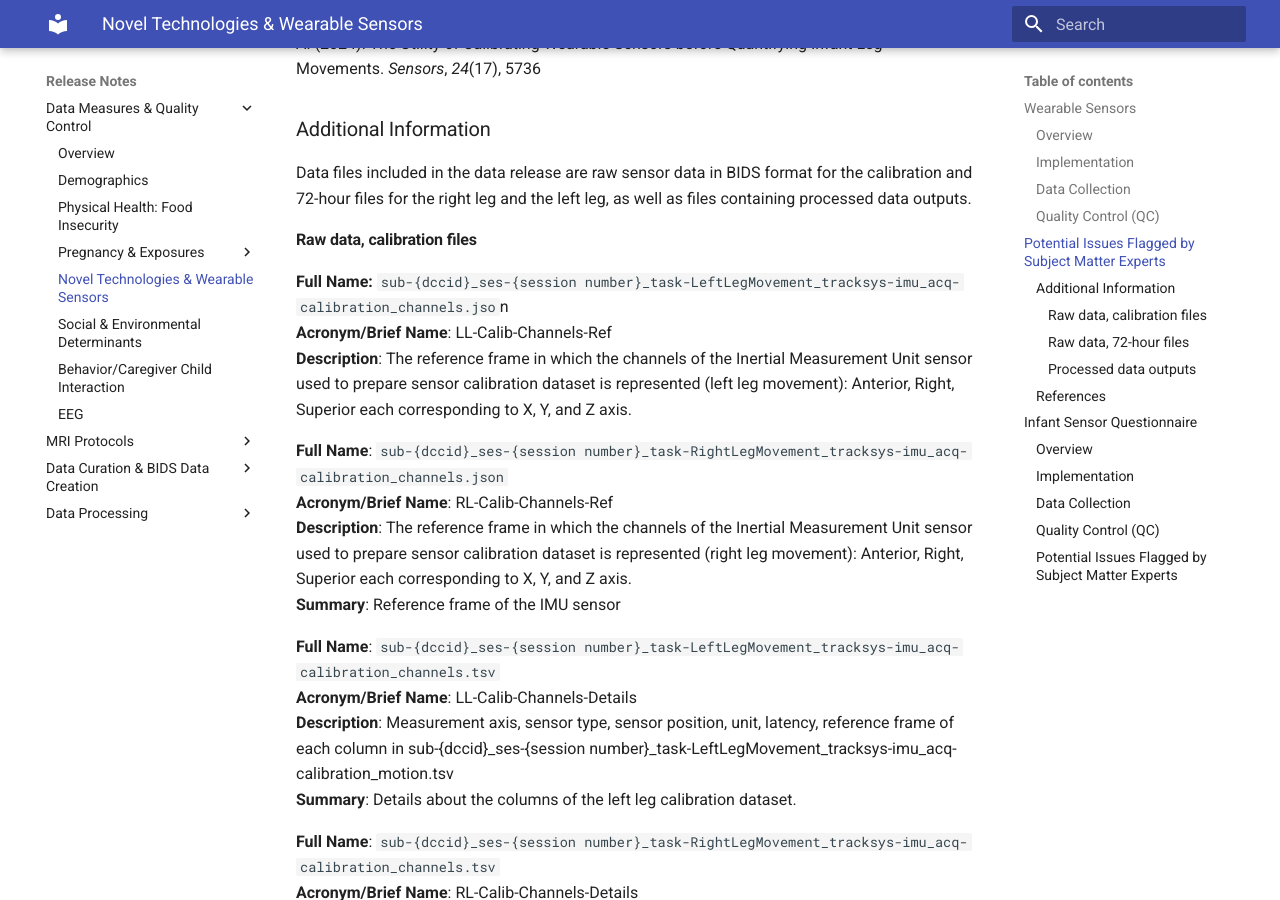
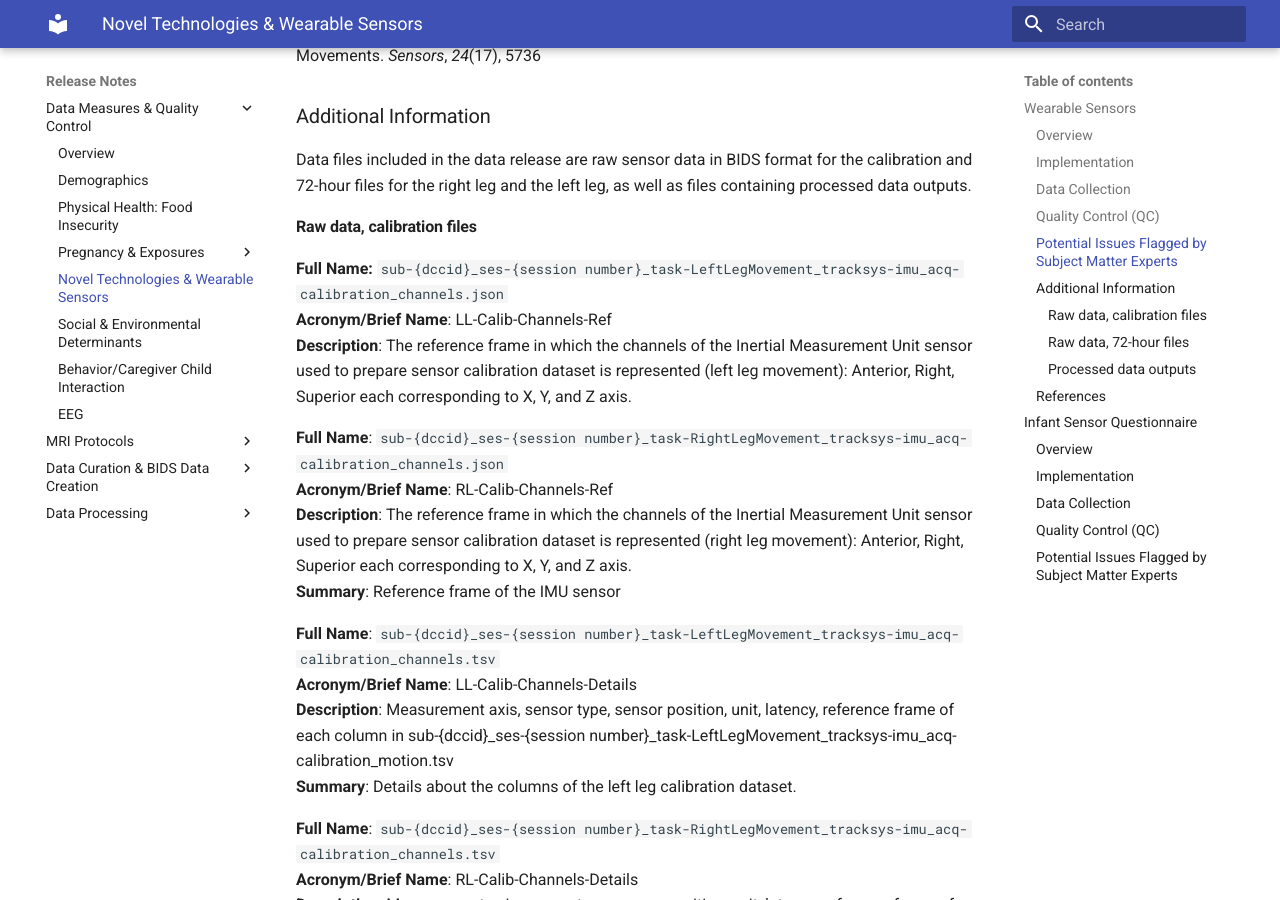
Before and after one commit to mattcieslak/hbcd-docs, an MkDocs documentation site: the page built from docs/measures/sensors.md, in a window 1280 px wide and 900 px high, scrolled down 2284 px. Built offline with MkDocs 1.6.1 and Material for MkDocs 9.7.7, drawn with Linux system fonts in a browser that asks for light colours.

Commit message:
Update sensors.md

```diff
--- a/docs/measures/sensors.md
+++ b/docs/measures/sensors.md
@@ -32,14 +32,14 @@
 **Common Issues Identified**
 Common issues identified during QC processes included inadequate data for each of the 6 axes in calibration files (human error), missing data for calibration files (due to human error or technical difficulties), missing data for 72 hours (due to human error, technical difficulties, or parent/legal guardian declining to participate in this aspect of the study), sensors being removed for prolonged periods during the 72 hours, or incorrect sampling rate used during the 72 hour collection. If possible, errors were corrected (but this was not often possible). All issued occurred rarely overall and the majority of the data were judged to be present and correctly collected.
 
-## Potential Issues Flagged by Subject Matter Experts
+### Potential Issues Flagged by Subject Matter Experts
 No issues were found. Users are reminded that accelerometer sensor timestamps drift over time, so even though the right and left leg sensors started recording at the same time and recorded for the same duration of time at the same sampling rate, one cannot assume that the time specified matches exactly between the 2 sensors. By our estimates, Axivity AX6 sensors recording at 25 samples/sec diverge from one another by a couple of seconds by the end of 72 hours, and the magnitude of this error increases over time. Further, offsets were different between different sensors, so a calibration procedure was used to adjust for this. See Oh, J., Loeb, G. E., & Smith, B. A. (2024). The Utility of Calibrating Wearable Sensors before Quantifying Infant Leg Movements. *Sensors*, *24*(17), 5736
 
 ### Additional Information
 Data files included in the data release are raw sensor data in BIDS format for the calibration and 72-hour files for the right leg and the left leg, as well as files containing processed data outputs.
 
 #### Raw data, calibration files
-**Full Name:** `sub-{dccid}_ses-{session number}_task-LeftLegMovement_tracksys-imu_acq-calibration_channels.jso`n
+**Full Name:** `sub-{dccid}_ses-{session number}_task-LeftLegMovement_tracksys-imu_acq-calibration_channels.json`
 **Acronym/Brief Name**: LL-Calib-Channels-Ref
 **Description**: The reference frame in which the channels of the Inertial Measurement Unit sensor used to prepare sensor calibration dataset is represented (left leg movement): Anterior, Right, Superior each corresponding to X, Y, and Z axis.
 
@@ -223,6 +223,7 @@
 ### Quality Control (QC)
 **QC Procedures**
 Surveys were spot-checked during the data collection time frame. Only a small percentage of surveys were randomly checked each week as the process was manual. When checked, surveys were checked for the presence of responses. When no responses were provided, RA’s were contacted to confirm whether or not surveys had gone out to the participants as intended.
+
 **Common Issues Identified**
 Common issues identified during QC processes included surveys that had no responses. Sometimes this was human error (preferred contact or preferred method of communication not selected by RA) or potentially technological malfunction, and sometimes it was caregiver non-response. Caregiver non-response was the reason for the majority of the surveys without responses. Caregiver non-response was common.
 
```
